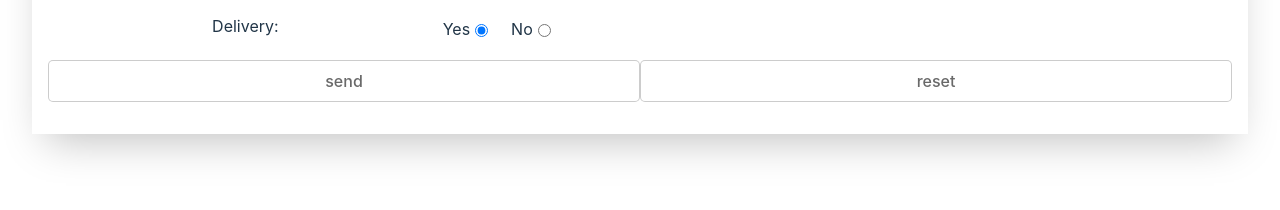
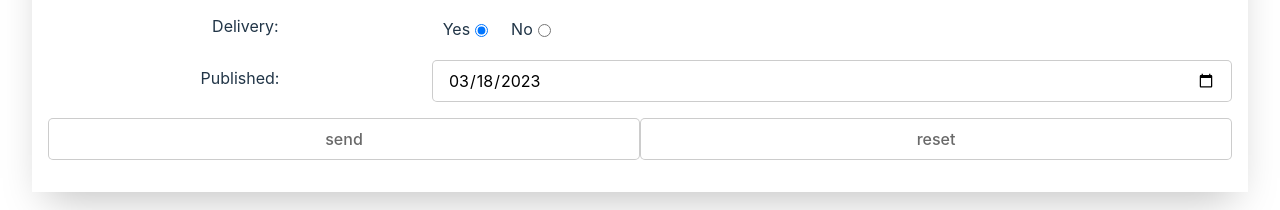
Before and after one commit to vzanimonets/React2023Q1, a React (Vite) app: page /forms in a window 1280 px wide. Shown: the part 470-680 px from the top of the page. Built offline with nearby package versions, Linux system fonts and the light colour scheme.

Commit message:
feat: add input[type=date] to th form

```diff
--- a/src/components/Form/Form.tsx
+++ b/src/components/Form/Form.tsx
@@ -16,6 +16,7 @@ class Form extends React.Component {
   private statusRef = createRef<HTMLSelectElement>();
   private radio1Ref = createRef<HTMLInputElement>();
   private radio2Ref = createRef<HTMLInputElement>();
+  private publishedRef = createRef<HTMLInputElement>();
 
   handleSubmit = (e: FormEvent<HTMLFormElement>) => {
     e.preventDefault();
@@ -27,28 +28,21 @@ class Form extends React.Component {
       : this.radio2Ref.current?.value;
     const image =
       this.imgRef.current?.files?.length && URL.createObjectURL(this.imgRef.current.files[0]);
+    const published = this.publishedRef.current?.value;
     const item = {
       title: title,
       text: description,
       image: image,
       status: status,
       radio: radio,
+      published: published,
     };
     this.setState({ items: [...this.state.items, item] });
   };
-  uploadImage = (e: ChangeEvent<HTMLInputElement>) => {
-    // const { files } = e.target;
-    // const images = [];
-    // const selecteds = [...[...files]];
-    // console.log(URL.createObjectURL(files));
-    //console.log(this.imgRef);
-    // const image = this.imgRef.current?.value;
-    // image && URL.createObjectURL(image);
-  };
+  uploadImage = (e: ChangeEvent<HTMLInputElement>) => {};
 
   render() {
     const { items } = this.state;
-    debugger;
     return (
       <>
         <form className={styles.form} onSubmit={this.handleSubmit}>
@@ -73,9 +67,6 @@ class Form extends React.Component {
               ref={this.descriptionRef}
             />
           </div>
-          {/*<div className={styles.form__row}>*/}
-          {/*  --{this.imgRef.current?.files && URL.createObjectURL(this.imgRef.current.files[0])}--*/}
-          {/*</div>*/}
           <div className={styles.form__row}>
             <label htmlFor="file" className={styles.upload}>
               Upload image
@@ -88,7 +79,6 @@ class Form extends React.Component {
               onChange={this.uploadImage}
               ref={this.imgRef}
             />
-            {/*<img src={this.state.src} alt="" />*/}
           </div>
           <div className={styles.form__row}>
             <label htmlFor="selectBox">Status</label>
@@ -120,6 +110,15 @@ class Form extends React.Component {
             </div>
           </div>
           <div className={styles.form__row}>
+            <label htmlFor="publish">Published:</label>
+            <input
+              type="date"
+              id="publish"
+              ref={this.publishedRef}
+              defaultValue={new Date().toISOString().slice(0, 10)}
+            />
+          </div>
+          <div className={styles.form__row}>
             <button className={styles.btn} type="submit">
               Send
             </button>
--- a/src/components/Form/form.module.css
+++ b/src/components/Form/form.module.css
@@ -22,6 +22,7 @@
     cursor: pointer;
 }
 
+.form input[type="date"],
 .form input[type="text"],
 .form select,
 .form button,
--- a/src/components/Item/item.module.css
+++ b/src/components/Item/item.module.css
@@ -94,6 +94,7 @@ img {
     font-size: 0.875rem;
     line-height: 1.5;
     margin-bottom: 1.25rem;
+    text-align: left;
 }
 .card__btns{
     display: flex;
```
